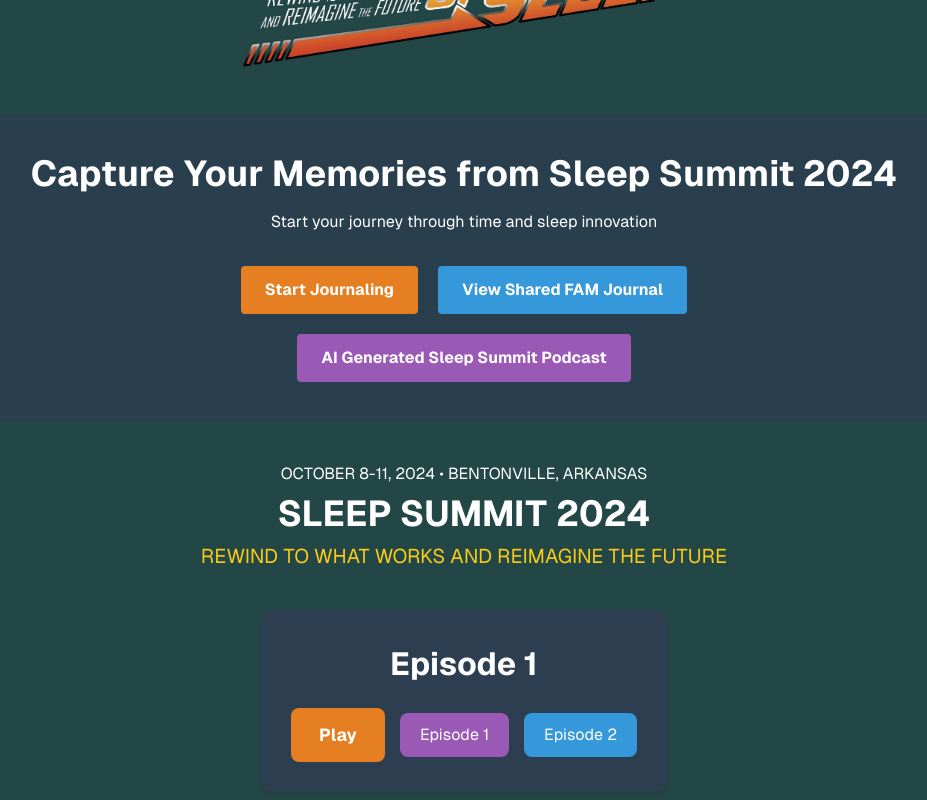
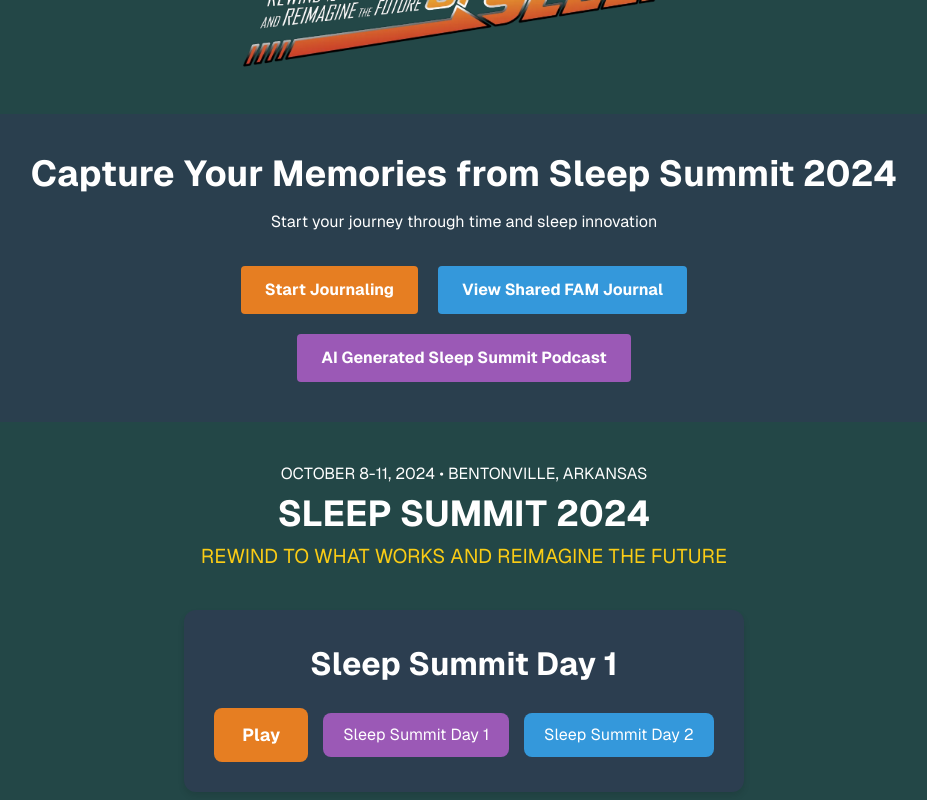
Before and after one commit to MattressAIBlake/SleepSummitAI, a Next.js app: page / in a window 1280 px wide. Shown: the part 252-1052 px from the top of the page, without its empty margins (176-1103 px from the left). Built offline with nearby package versions, Linux system fonts and the light colour scheme.

Commit message:
debugging 6

```diff
--- a/app/components/PodcastPlayer.tsx
+++ b/app/components/PodcastPlayer.tsx
@@ -48,6 +48,16 @@ const PodcastPlayer: React.FC<PodcastPlayerProps> = ({ episodes }) => {
     setIsLoaded(false);
   };
 
+  const handleError = (e: React.SyntheticEvent<HTMLAudioElement, Event>) => {
+    const target = e.target as HTMLAudioElement;
+    console.error('Audio error:', {
+      error: target.error,
+      src: target.src,
+      readyState: target.readyState,
+      networkState: target.networkState,
+    });
+  };
+
   if (!episodes || episodes.length === 0) {
     return <div className={styles.podcastPlayer}>No episodes available</div>;
   }
@@ -62,7 +72,7 @@ const PodcastPlayer: React.FC<PodcastPlayerProps> = ({ episodes }) => {
           onPlay={handlePlay}
           onPause={handlePause}
           onLoadedMetadata={handleLoadedMetadata}
-          onError={(e) => console.error('Audio error:', e)}
+          onError={handleError}
         />
       )}
       <div className={styles.audioControls}>
--- a/app/page.tsx
+++ b/app/page.tsx
@@ -8,15 +8,14 @@ const PodcastPlayer = dynamic(() => import('./components/PodcastPlayer'), { ssr:
 const episodes = [
   {
     id: '1',
-    title: 'Episode 1',
-    audioUrl: '/path/to/episode1.mp3',
+    title: 'Sleep Summit Day 1',
+    audioUrl: '/audio/SleepSummitDay1.wav',
   },
   {
     id: '2',
-    title: 'Episode 2',
-    audioUrl: '/path/to/episode2.mp3',
+    title: 'Sleep Summit Day 2',
+    audioUrl: '/audio/SleepSummitDay2.wav',
   },
-  // Add more episodes as needed
 ];
 
 export default function Home() {
```
